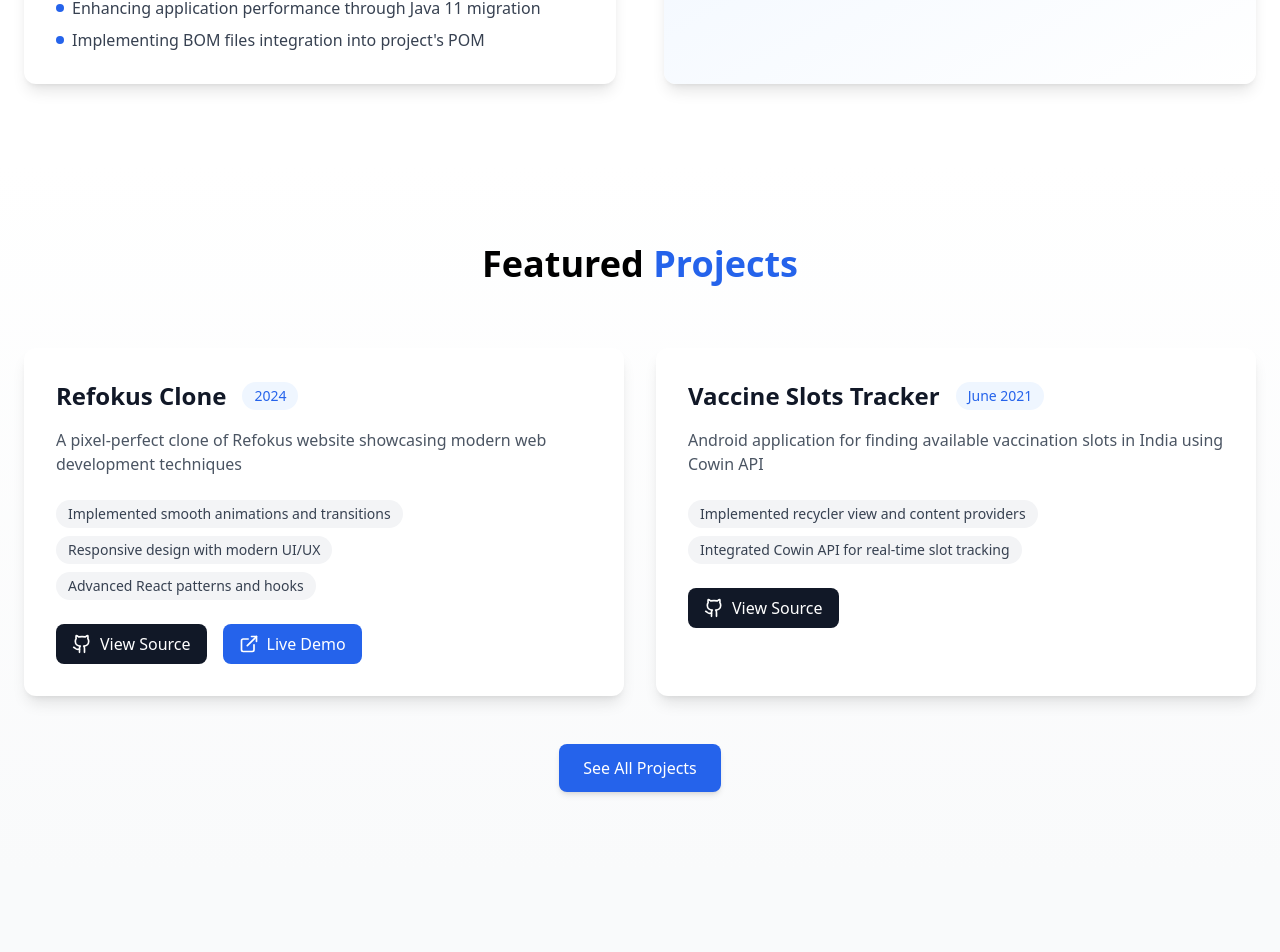
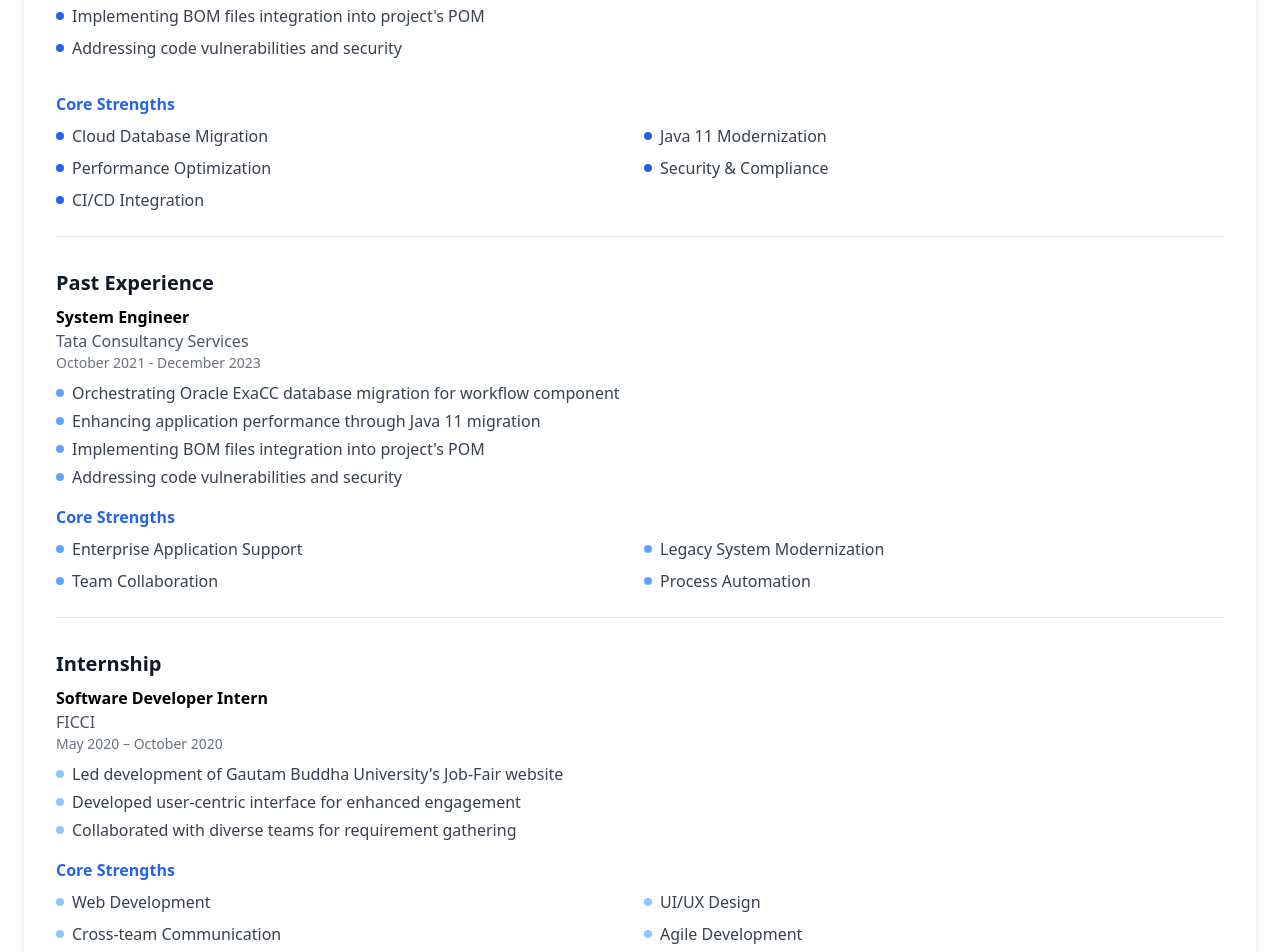
Before and after one commit to mukultarania/portfolio-mukul, a React (Vite) app: page / in a window 1280 px wide. Shown: the part 1500-2452 px from the top of the page. Built offline with nearby package versions, Linux system fonts and the light colour scheme; no server answers.

Commit message:
update about and exps

```diff
--- a/src/components/About.tsx
+++ b/src/components/About.tsx
@@ -1,6 +1,6 @@
-import React from 'react';
-import { Code2, Brain, Rocket } from 'lucide-react';
-import { experience } from '../data/experience';
+import React from "react";
+import { Code2, Brain, Rocket } from "lucide-react";
+import { experience } from "../data/experience";
 
 const About = () => {
 	return (
@@ -21,50 +21,200 @@ const About = () => {
 							<div className="w-14 h-14 bg-blue-100 dark:bg-blue-900/30 rounded-xl flex items-center justify-center mb-6">
 								{feature.icon}
 							</div>
-              <h3 className="text-xl font-semibold mb-3 text-gray-900 dark:text-white">{feature.title}</h3>
-              <p className="text-gray-600 dark:text-gray-400">{feature.description}</p>
+							<h3 className="text-xl font-semibold mb-3 text-gray-900 dark:text-white">
+								{feature.title}
+							</h3>
+							<p className="text-gray-600 dark:text-gray-400">
+								{feature.description}
+							</p>
 						</div>
 					))}
 				</div>
 
-        <div className="grid md:grid-cols-2 gap-12">
 				<div className="space-y-8">
 					<div className="bg-white dark:bg-gray-800 rounded-xl p-8 shadow-lg">
-              <h3 className="text-2xl font-semibold mb-6 text-blue-600">Experience</h3>
+						<h3 className="text-2xl font-semibold mb-6 text-blue-600">
+							Experience
+						</h3>
 						<div className="space-y-6">
 							<div>
-                  <h4 className="text-xl font-semibold text-gray-900 dark:text-white">{experience.current.position}</h4>
-                  <p className="text-gray-600 dark:text-gray-400">{experience.current.company}</p>
-                  <p className="text-sm text-gray-500">{experience.current.duration}</p>
+								<h4 className="text-xl font-semibold text-gray-900 dark:text-white">
+									{experience.current.position}
+								</h4>
+								<p className="text-gray-600 dark:text-gray-400">
+									{experience.current.company}
+								</p>
+								<p className="text-sm text-gray-500">
+									{experience.current.duration}
+								</p>
 								<ul className="mt-4 space-y-2">
-                    {experience.current.responsibilities.slice(0, 3).map((resp, index) => (
-                      <li key={index} className="flex items-start">
+									{experience.current.responsibilities
+										.slice(0, 4)
+										.map((resp, index) => (
+											<li
+												key={index}
+												className="flex items-start"
+											>
 												<span className="w-2 h-2 mt-2 mr-2 bg-blue-600 rounded-full"></span>
-                        <span className="text-gray-700 dark:text-gray-300">{resp}</span>
+												<span className="text-gray-700 dark:text-gray-300">
+													{resp}
+												</span>
 											</li>
 										))}
 								</ul>
-                </div>
-              </div>
-            </div>
-          </div>
-
+								{/* Core Strengths for Current Experience */}
+								{experience.current.coreStrengths &&
+									experience.current.coreStrengths.length >
+										0 && (
+										<div className="mt-8">
+											<h5 className="text-blue-600 font-semibold mb-2">
+												Core Strengths
+											</h5>
+											<div className="grid grid-cols-2 gap-2">
+												{experience.current.coreStrengths.map(
+													(strength, i) => (
 														<div
-            className="bg-gradient-to-br from-blue-50 to-white dark:from-blue-900/20 dark:to-gray-800 p-8 rounded-xl shadow-lg"
-            data-scroll
-            data-scroll-speed="0.2"
-          >
-            <h3 className="text-2xl font-semibold mb-6 text-blue-600">Core Strengths</h3>
-            <div className="grid grid-cols-2 gap-4">
-              {strengths.map((strength, index) => (
-                <div
-                  key={index}
+															key={i}
 															className="flex items-center space-x-2 text-gray-700 dark:text-gray-300"
 														>
 															<span className="w-2 h-2 bg-blue-600 rounded-full"></span>
-                  <span>{strength}</span>
+															<span>
+																{strength}
+															</span>
+														</div>
+													)
+												)}
+											</div>
+										</div>
+									)}
+							</div>
+							{/* Past Experience */}
+							{experience.past && experience.past.length > 0 && (
+								<div className="pt-8 border-t border-gray-200 dark:border-gray-700">
+									<h4 className="text-xl font-semibold text-gray-900 dark:text-white mb-2">
+										Past Experience
+									</h4>
+									{experience.past.map((exp, idx) => (
+										<div key={idx} className="mb-6">
+											<div className="font-semibold">
+												{exp.position}
+											</div>
+											<div className="text-gray-600 dark:text-gray-400">
+												{exp.company}
+											</div>
+											<div className="text-sm text-gray-500">
+												{exp.duration}
+											</div>
+											<ul className="mt-2 space-y-1">
+												{exp.responsibilities
+													.slice(0, 4)
+													.map((resp, i) => (
+														<li
+															key={i}
+															className="flex items-start"
+														>
+															<span className="w-2 h-2 mt-2 mr-2 bg-blue-400 rounded-full"></span>
+															<span className="text-gray-700 dark:text-gray-300">
+																{resp}
+															</span>
+														</li>
+													))}
+											</ul>
+											{/* Core Strengths for Past Experience */}
+											{exp.coreStrengths &&
+												exp.coreStrengths.length >
+													0 && (
+													<div className="mt-4">
+														<h5 className="text-blue-600 font-semibold mb-2">
+															Core Strengths
+														</h5>
+														<div className="grid grid-cols-2 gap-2">
+															{exp.coreStrengths.map(
+																(
+																	strength,
+																	i
+																) => (
+																	<div
+																		key={i}
+																		className="flex items-center space-x-2 text-gray-700 dark:text-gray-300"
+																	>
+																		<span className="w-2 h-2 bg-blue-400 rounded-full"></span>
+																		<span>
+																			{
+																				strength
+																			}
+																		</span>
+																	</div>
+																)
+															)}
+														</div>
+													</div>
+												)}
 										</div>
 									))}
+								</div>
+							)}
+							{/* Internship */}
+							{experience.internship && (
+								<div className="pt-8 border-t border-gray-200 dark:border-gray-700">
+									<h4 className="text-xl font-semibold text-gray-900 dark:text-white mb-2">
+										Internship
+									</h4>
+									<div>
+										<div className="font-semibold">
+											{experience.internship.position}
+										</div>
+										<div className="text-gray-600 dark:text-gray-400">
+											{experience.internship.company}
+										</div>
+										<div className="text-sm text-gray-500">
+											{experience.internship.duration}
+										</div>
+										<ul className="mt-2 space-y-1">
+											{experience.internship.responsibilities
+												.slice(0, 4)
+												.map((resp, i) => (
+													<li
+														key={i}
+														className="flex items-start"
+													>
+														<span className="w-2 h-2 mt-2 mr-2 bg-blue-300 rounded-full"></span>
+														<span className="text-gray-700 dark:text-gray-300">
+															{resp}
+														</span>
+													</li>
+												))}
+										</ul>
+										{/* Core Strengths for Internship */}
+										{experience.internship.coreStrengths &&
+											experience.internship.coreStrengths
+												.length > 0 && (
+												<div className="mt-4">
+													<h5 className="text-blue-600 font-semibold mb-2">
+														Core Strengths
+													</h5>
+													<div className="grid grid-cols-2 gap-2">
+														{experience.internship.coreStrengths.map(
+															(strength, i) => (
+																<div
+																	key={i}
+																	className="flex items-center space-x-2 text-gray-700 dark:text-gray-300"
+																>
+																	<span className="w-2 h-2 bg-blue-300 rounded-full"></span>
+																	<span>
+																		{
+																			strength
+																		}
+																	</span>
+																</div>
+															)
+														)}
+													</div>
+												</div>
+											)}
+									</div>
+								</div>
+							)}
 						</div>
 					</div>
 				</div>
@@ -77,29 +227,21 @@ const features = [
 	{
 		icon: <Code2 className="text-blue-600" size={28} />,
 		title: "Clean Code",
-    description: "Writing maintainable, efficient, and well-documented code is my top priority."
+		description:
+			"Writing maintainable, efficient, and well-documented code is my top priority.",
 	},
 	{
 		icon: <Brain className="text-blue-600" size={28} />,
 		title: "Problem Solver",
-    description: "I enjoy tackling complex challenges and finding innovative solutions."
+		description:
+			"I enjoy tackling complex challenges and finding innovative solutions.",
 	},
 	{
 		icon: <Rocket className="text-blue-600" size={28} />,
 		title: "Fast Learner",
-    description: "Quickly adapting to new technologies and methodologies to stay current."
-  }
-];
-
-const strengths = [
-  "Full-Stack Development",
-  "System Architecture",
-  "Database Design",
-  "API Development",
-  "Code Optimization",
-  "Team Leadership",
-  "Agile Methodologies",
-  "Problem Solving"
+		description:
+			"Quickly adapting to new technologies and methodologies to stay current.",
+	},
 ];
 
 export default About;
--- a/src/data/experience.ts
+++ b/src/data/experience.ts
@@ -1,23 +1,57 @@
 export const experience = {
 	current: {
-    company: "Tata Consultancy Services",
+		company: "Accenture",
 		location: "Delhi",
-    position: "System Engineer",
-    duration: "October 2021 - Present",
+		position: "Software Engineer",
+		duration: "January 2024 - Present",
 		responsibilities: [
 			"Orchestrating Oracle ExaCC database migration for workflow component",
 			"Enhancing application performance through Java 11 migration",
 			"Implementing BOM files integration into project's POM",
 			"Addressing code vulnerabilities and security",
-      "Implementing optimized logging and exception handling"
+			"Implementing optimized logging and exception handling",
 		],
 		achievements: [
 			"Identified and remedied code vulnerabilities",
 			"Integrated Reconciliation Testing and Sealight",
 			"Redesigned RA integration with US Regulatory Tab",
-      "Streamlined end-to-end approval process"
-    ]
+			"Streamlined end-to-end approval process",
+		],
+		coreStrengths: [
+			"Cloud Database Migration",
+			"Java 11 Modernization",
+			"Performance Optimization",
+			"Security & Compliance",
+			"CI/CD Integration",
+		],
 	},
+	past: [
+		{
+			company: "Tata Consultancy Services",
+			location: "Delhi",
+			position: "System Engineer",
+			duration: "October 2021 - December 2023",
+			responsibilities: [
+				"Orchestrating Oracle ExaCC database migration for workflow component",
+				"Enhancing application performance through Java 11 migration",
+				"Implementing BOM files integration into project's POM",
+				"Addressing code vulnerabilities and security",
+				"Implementing optimized logging and exception handling",
+			],
+			achievements: [
+				"Identified and remedied code vulnerabilities",
+				"Integrated Reconciliation Testing and Sealight",
+				"Redesigned RA integration with US Regulatory Tab",
+				"Streamlined end-to-end approval process",
+			],
+			coreStrengths: [
+				"Enterprise Application Support",
+				"Legacy System Modernization",
+				"Team Collaboration",
+				"Process Automation",
+			],
+		},
+	],
 	internship: {
 		company: "FICCI",
 		location: "Remote",
@@ -26,7 +60,13 @@ export const experience = {
 		responsibilities: [
 			"Led development of Gautam Buddha University's Job-Fair website",
 			"Developed user-centric interface for enhanced engagement",
-      "Collaborated with diverse teams for requirement gathering"
-    ]
-  }
+			"Collaborated with diverse teams for requirement gathering",
+		],
+		coreStrengths: [
+			"Web Development",
+			"UI/UX Design",
+			"Cross-team Communication",
+			"Agile Development",
+		],
+	},
 };
--- a/src/data/projects.ts
+++ b/src/data/projects.ts
@@ -1,5 +1,19 @@
+export const projects = [
+	{
+		title: "Fit AI",
+		date: "2024",
+		link: "https://github.com/mukultarania/fit-ai", // Update if repo URL is different
+		appLink: "https://fit-ai-sooty.vercel.app/",
+		description:
+			"AI-powered fitness assistant that generates personalized workout and diet plans.",
+		highlights: [
+			"Integrated OpenAI API for dynamic fitness recommendations",
+			"Responsive, mobile-friendly UI with clean UX",
+			"Custom form handling and interactive suggestions",
+		],
+		flag: true,
+	},
 
-export const projects = [
 	{
 		title: "Refokus Clone",
 		date: "2024",
@@ -12,7 +26,7 @@ export const projects = [
 			"Responsive design with modern UI/UX",
 			"Advanced React patterns and hooks",
 		],
-		flag: true,
+		flag: false,
 	},
 	{
 		title: "Cloth Store",
@@ -40,18 +54,18 @@ export const projects = [
 			"Photo sharing and filters",
 			"User interactions and following system",
 		],
-		flag: false,
+		flag: true,
 	},
 	{
 		title: "Vaccine Slots Tracker",
 		date: "June 2021",
-        link: "",
+		link: "",
 		description:
 			"Android application for finding available vaccination slots in India using Cowin API",
 		highlights: [
 			"Implemented recycler view and content providers",
 			"Integrated Cowin API for real-time slot tracking",
 		],
-		flag: true,
+		flag: false,
 	},
 ];
```
Lines whose indentation alone changed are shown as unchanged.
